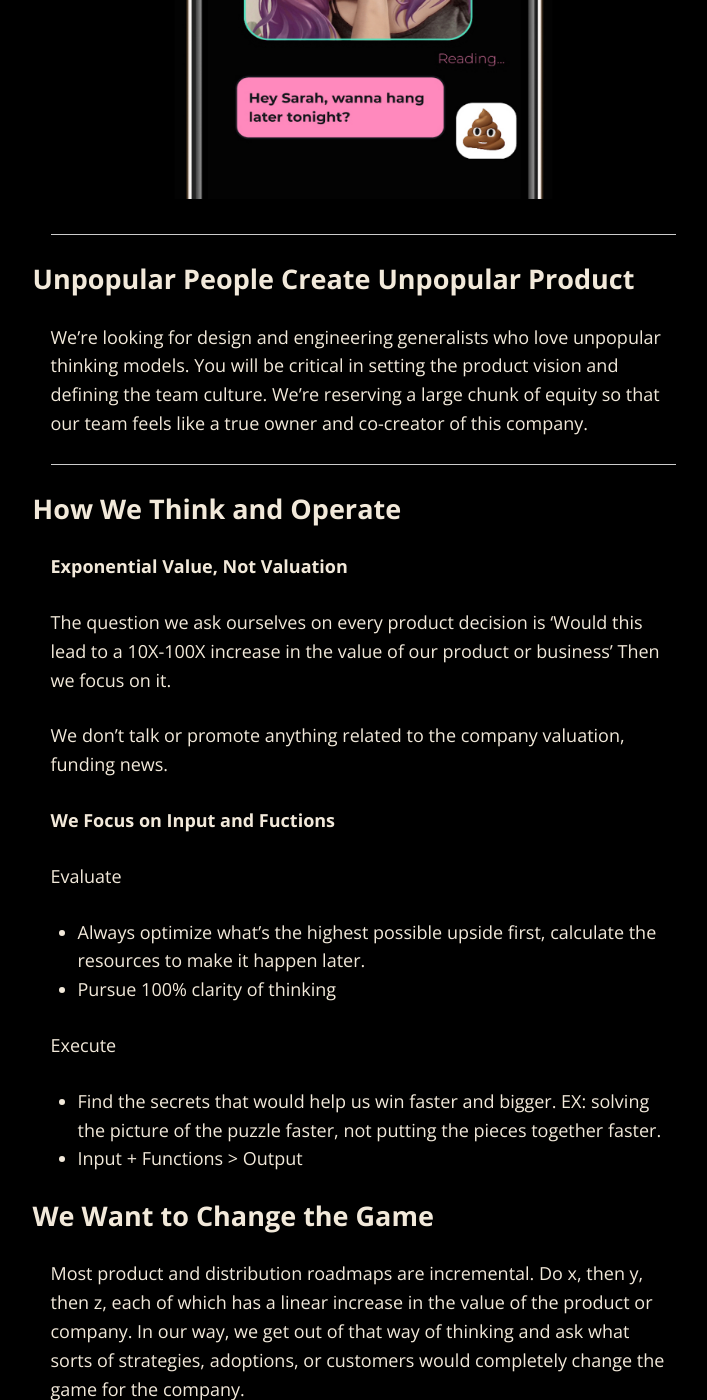
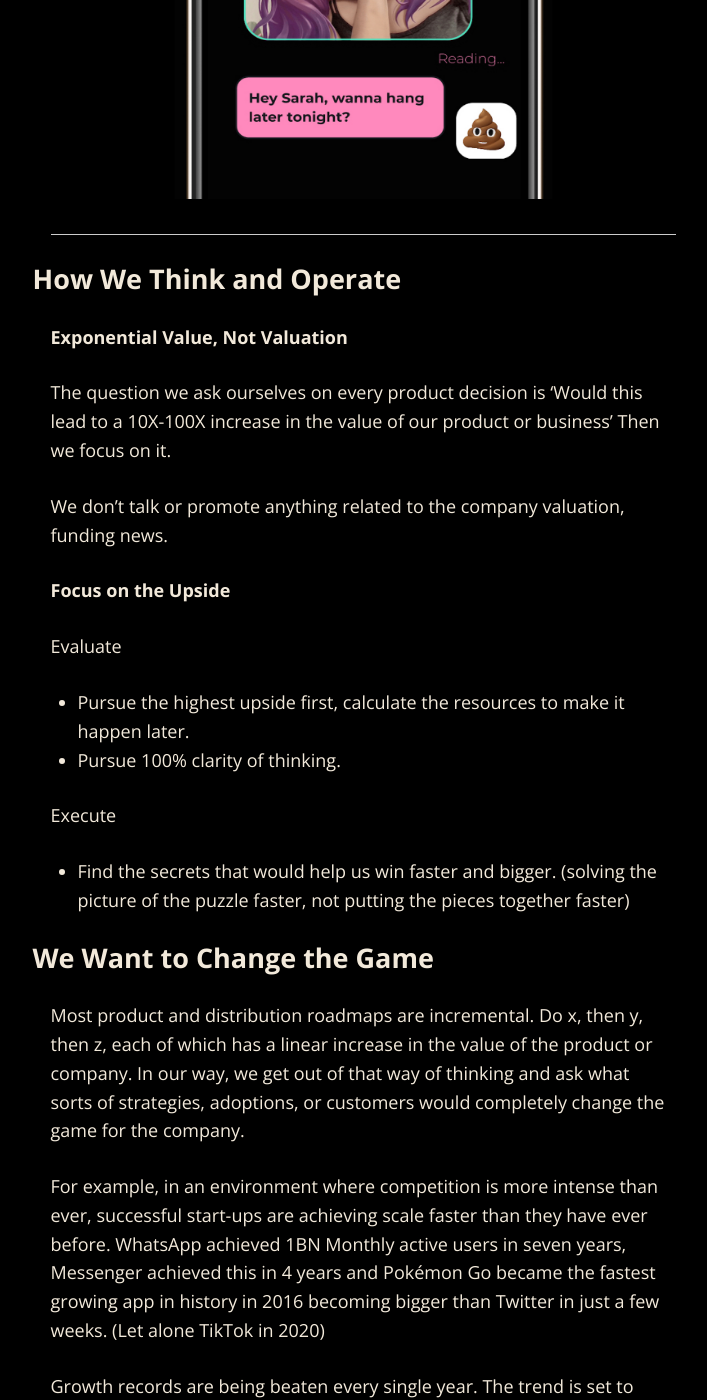
Before and after one commit to tarsmachine/tarsmachine.github.io, a Jekyll site: the page built from index.md, in a window 1280 px wide and 1400 px high, scrolled down 839 px. Shown: the whole window, without its empty margins (277-984 px from the left). Built offline with Jekyll 4.4.1, drawn with Linux system fonts in a browser that asks for light colours; nearby versions of some CDN libraries; some of the changed text lies outside the part shown.

Commit message:
Update index.md

```diff
--- a/index.md
+++ b/index.md
@@ -13,12 +13,6 @@ Our mission is to build a social network that empowers people to create real emo
 
 <img src="images/screen.png" alt="sample image" width="400" height="500">
 
----
-
-
-#### Unpopular People Create Unpopular Product
-
-We're looking for design and engineering generalists who love unpopular thinking models. You will be critical in setting the product vision and defining the team culture. We’re reserving a large chunk of equity so that our team feels like a true owner and co-creator of this company.
 
 ---
 
@@ -30,17 +24,17 @@ The question we ask ourselves on every product decision is 'Would this lead to a
 
 We don't talk or promote anything related to the company valuation, funding news.
 
-**We Focus on Input and Fuctions**
+**Focus on the Upside**
 
 Evaluate
 
-- Always optimize what's the highest possible upside first, calculate the resources to make it happen later.
-- Pursue 100% clarity of thinking
+- Pursue the highest upside first, calculate the resources to make it happen later.
+- Pursue 100% clarity of thinking.
 
 Execute
 
-- Find the secrets that would help us win faster and bigger. EX: solving the picture of the puzzle faster, not putting the pieces together faster.
-- Input + Functions > Output
+- Find the secrets that would help us win faster and bigger. (solving the picture of the puzzle faster, not putting the pieces together faster)
+
 
 #### We Want to Change the Game
 
```
Also changed, not shown: other parts of index.md (+7 -0 lines).
